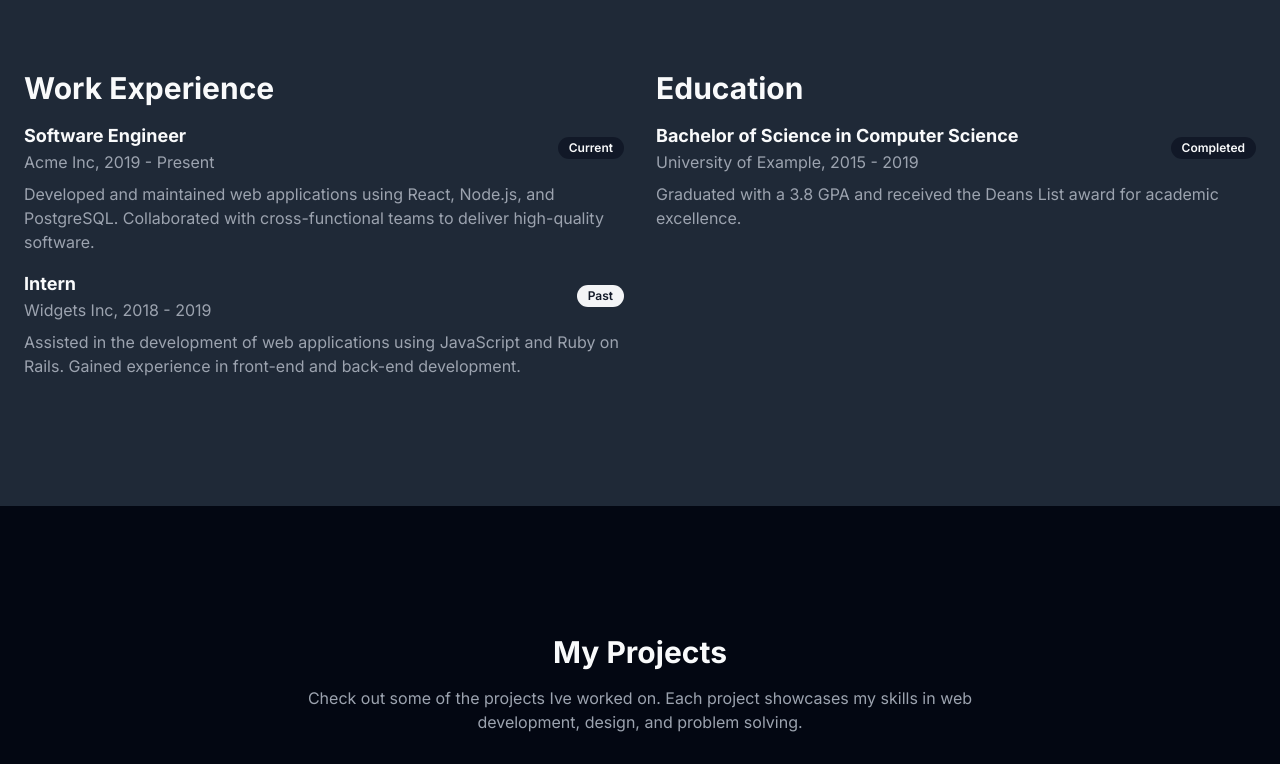
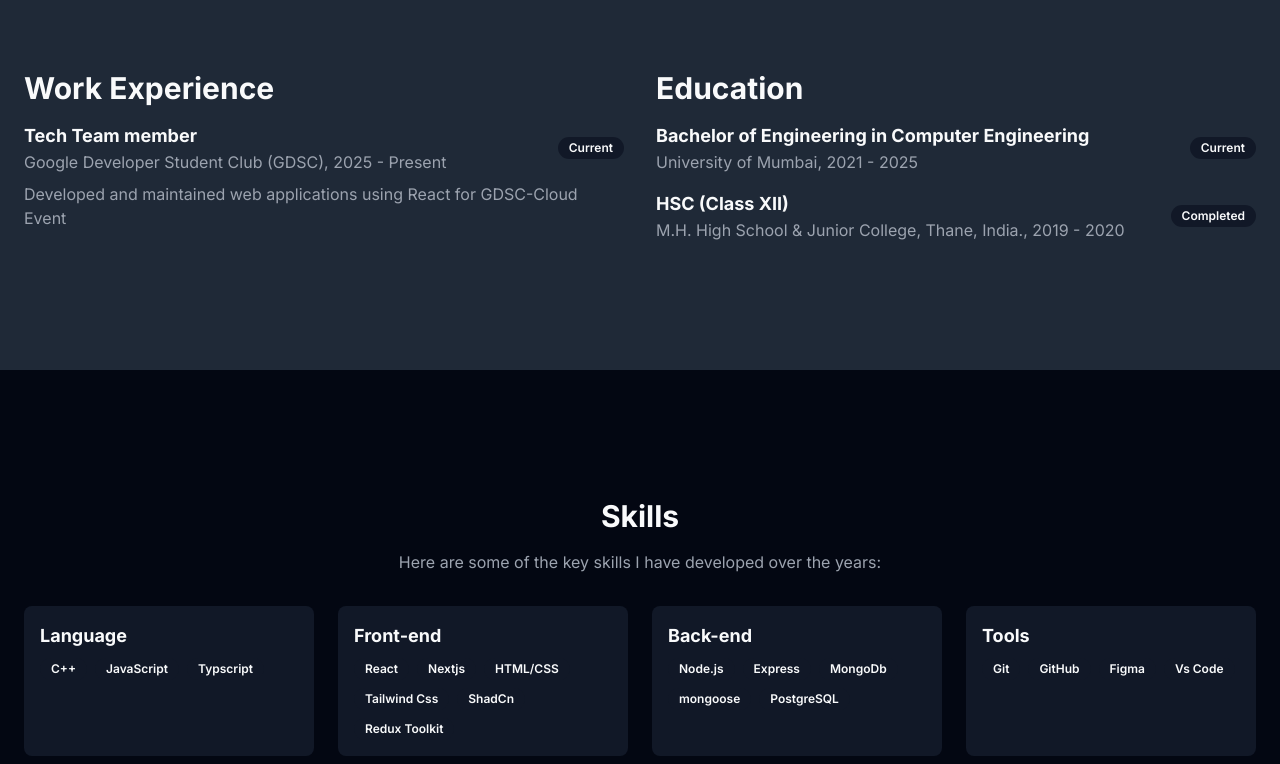
Before and after one commit to Sandeshjadhav22/sandesh, a Next.js app: page / in a window 1280 px wide. Shown: the part 920-1684 px from the top of the page. Built offline with nearby package versions, Linux system fonts and the light colour scheme; grey boxes are pictures that could not be loaded.

Commit message:
update some info

```diff
--- a/src/components/component/dashboard.tsx
+++ b/src/components/component/dashboard.tsx
@@ -98,18 +98,16 @@ export function Dashboard() {
               <div className="space-y-2">
                 <div className="flex items-center justify-between">
                   <div>
-                    <h3 className="text-lg font-bold">Software Engineer</h3>
-                    <p className="text-gray-400">Acme Inc, 2019 - Present</p>
+                    <h3 className="text-lg font-bold">Tech Team member</h3>
+                    <p className="text-gray-400">Google Developer Student Club (GDSC), 2025 - Present</p>
                   </div>
                   <Badge>Current</Badge>
                 </div>
                 <p className="text-gray-400">
-                  Developed and maintained web applications using React,
-                  Node.js, and PostgreSQL. Collaborated with cross-functional
-                  teams to deliver high-quality software.
+                  Developed and maintained web applications using React for GDSC-Cloud Event
                 </p>
               </div>
-              <div className="space-y-2">
+              {/* <div className="space-y-2">
                 <div className="flex items-center justify-between">
                   <div>
                     <h3 className="text-lg font-bold">Intern</h3>
@@ -122,7 +120,7 @@ export function Dashboard() {
                   JavaScript and Ruby on Rails. Gained experience in front-end
                   and back-end development.
                 </p>
-              </div>
+              </div> */}
             </div>
             <div className="space-y-4">
               <h2 className="text-3xl font-bold">Education</h2>
@@ -130,18 +128,92 @@ export function Dashboard() {
                 <div className="flex items-center justify-between">
                   <div>
                     <h3 className="text-lg font-bold">
-                      Bachelor of Science in Computer Science
+                    Bachelor of Engineering in Computer Engineering
                     </h3>
                     <p className="text-gray-400">
-                      University of Example, 2015 - 2019
+                      University of Mumbai, 2021 - 2025
+                    </p>
+                  </div>
+                  <Badge>Current</Badge>
+                </div>
+              </div>
+              <div className="space-y-2">
+                <div className="flex items-center justify-between">
+                  <div>
+                    <h3 className="text-lg font-bold">
+                    HSC (Class XII)
+                    </h3>
+                    <p className="text-gray-400">
+                    M.H. High School & Junior College, Thane, India., 2019 - 2020
                     </p>
                   </div>
                   <Badge>Completed</Badge>
                 </div>
-                <p className="text-gray-400">
-                  Graduated with a 3.8 GPA and received the Deans List award for
-                  academic excellence.
-                </p>
+              </div>
+            </div>
+            {/* <div className="space-y-4">
+              <h2 className="text-3xl font-bold">Achievements</h2>
+              <div className="space-y-2">
+                <div className="flex items-center justify-between">
+                  <div>
+                    <h3 className="text-lg font-bold">
+                    Hackoverflow 2.0
+                    </h3>
+                    <p className="text-gray-400">
+                    Selected for 36-hour offline Hackoverflow 2.0 hackathon at PHCET, outperforming 700+ teams from across India.
+                    </p>
+                  </div>
+                </div>
+              </div>
+            </div> */}
+          </div>
+        </section>
+        <section className="w-full py-12 md:py-24 lg:py-32 bg-gray-950 text-gray-50">
+          <div className="container px-4 md:px-6">
+            <div className="space-y-4 text-center">
+              <h2 className="text-3xl font-bold">Skills</h2>
+              <p className="text-gray-400 max-w-[700px] mx-auto">
+                Here are some of the key skills I have developed over the years:
+              </p>
+            </div>
+            <div className="grid grid-cols-2 sm:grid-cols-3 lg:grid-cols-4 gap-6 mt-8">
+            <div className="bg-gray-900 p-4 rounded-lg space-y-2">
+                <h3 className="text-lg font-bold">Language</h3>
+                <div className="flex flex-wrap gap-2">
+                  <Badge>C++</Badge>
+                  <Badge>JavaScript</Badge>
+                  <Badge>Typscript</Badge>
+                </div>
+              </div>
+              <div className="bg-gray-900 p-4 rounded-lg space-y-2">
+                <h3 className="text-lg font-bold">Front-end</h3>
+                <div className="flex flex-wrap gap-2">
+                  <Badge>React</Badge>
+                  <Badge>Nextjs</Badge>
+                  <Badge>HTML/CSS</Badge>
+                  <Badge>Tailwind Css</Badge>
+                  <Badge>ShadCn</Badge>
+                  <Badge>Redux Toolkit</Badge>
+                </div>
+              </div>
+              <div className="bg-gray-900 p-4 rounded-lg space-y-2">
+                <h3 className="text-lg font-bold">Back-end</h3>
+                <div className="flex flex-wrap gap-2">
+                  <Badge>Node.js</Badge>
+                  <Badge>Express</Badge>
+                  <Badge>MongoDb</Badge>
+                  <Badge>mongoose</Badge>
+                  <Badge>PostgreSQL</Badge>
+                </div>
+              </div>
+              <div className="bg-gray-900 p-4 rounded-lg space-y-2">
+                <h3 className="text-lg font-bold">Tools</h3>
+                <div className="flex flex-wrap gap-2">
+                  <Badge>Git</Badge>
+                  <Badge>GitHub</Badge>
+                  <Badge>Figma</Badge>
+                  <Badge>Vs Code</Badge>
+                </div>
               </div>
             </div>
           </div>
```
